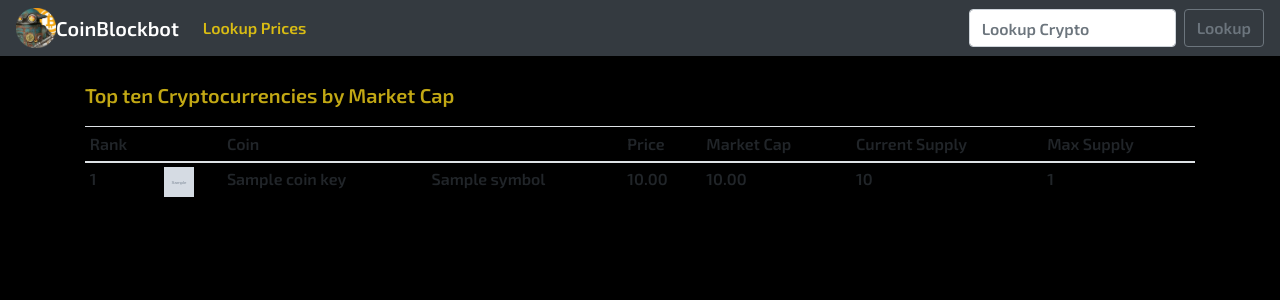
After one commit to rapierce/btc_blockbot-Web, a Django app: template crypto/templates/crypto/all_marketcap.html in a window 1280 px wide. The commit adds this page. Shown: the top 300 px of the page. Run offline with Django 3.2, Linux system fonts and the light colour scheme; the template is opened without the code that fills it: most values are stand-ins (such as "Sample title", 1, 10 or a date in 2020); grey boxes marked "Sample" are stand-in pictures; some libraries are stand-ins or nearby versions.

Commit message:
Added all_marketcap.html

```diff
--- /dev/null
+++ b/crypto/templates/crypto/all_marketcap.html
@@ -0,0 +1,39 @@
+{% extends 'crypto/base.html' %}
+{% load humanize %}
+
+
+{% block content %}
+
+<p class="lead">Top ten Cryptocurrencies by Market Cap</p>
+
+<table class="table table-sm table-hover">
+    <thead>
+      <tr>
+
+        <th scope="col">Rank</th>
+        <th scope="col"></th>
+        <th scope="col">Coin</th>
+        <th scope="col"></th>
+        <th scope="col">Price</th>
+        <th scope="col">Market Cap</th>
+        <th scope="col">Current Supply</th>
+        <th scope="col">Max Supply</th>
+      </tr>
+    </thead>
+    <tbody>
+        {% for coin_Key in cg_Data %}
+
+            <tr>
+            <td>{{ coin_Key.market_cap_rank }}</td>
+            <td><img src="{{ coin_Key.image }}" width="30" height="30"></td>
+            <td>{{ coin_Key.name }}</td>
+            <td>{{ coin_Key.symbol }}</td>
+            <td>{{ coin_Key.current_price|floatformat:2|intcomma }}</td>
+            <td>{{ coin_Key.market_cap|floatformat:2|intcomma }}</td>
+            <td>{{ coin_Key.circulating_supply|floatformat:0|intcomma }}</td>
+            <td>{{ coin_Key.total_supply|intcomma }}</td>
+            </tr>
+
+        {% endfor %}
+
+{% endblock %}
--- a/crypto/templates/crypto/crypto_Prices.html
+++ b/crypto/templates/crypto/crypto_Prices.html
@@ -16,7 +16,7 @@
     <strong>Website - </strong><a href={{ cg_Coin.links.homepage.0 }}>{{ cg_Coin_Data.links.homepage.0 }}</a><br>
     <strong>White Paper - </strong><a href={{ cg_Coin.urls.technical_doc.0 }}>{{ cg_Coin_Data.urls.technical_doc.0 }}</a><br>
     <strong>Source Code - </strong><a href={{ cg_Coin_Data.links.repos_url.github.0 }}>{{ cg_Coin_Data.links.repos_url.github.0 }}</a><br><br>
-    <strong>Description - </strong>{{ cg_Coin_Data.description.en|safe }}<br><br>
+    <div id="container"><strong>Description - </strong>{{ cg_Coin_Data.description.en|safe }}</div><br><br>
     <strong>Price - </strong>{{ cg_Coin_Data.market_data.current_price.usd|floatformat:2|intcomma }}<br>
     <strong>24 Hour High - </strong>{{ cg_Coin_Data.market_data.high_24h.usd|floatformat:2|intcomma }}<br>
     <strong>24 Hour Low - </strong>{{ cg_Coin_Data.market_data.low_24h.usd|floatformat:2|intcomma }}<br>
--- a/crypto/urls.py
+++ b/crypto/urls.py
@@ -7,4 +7,5 @@ from . import views
 urlpatterns = [
     path('', views.home, name="home"),
     path('crypto_Prices/', views.crypto_Prices, name="crypto_Prices"),
+    path('all_marketcap/', views.all_marketcap, name="all_marketcap"),
 ]
```
Also changed, not shown: crypto/views.py (+15 -1 lines).
